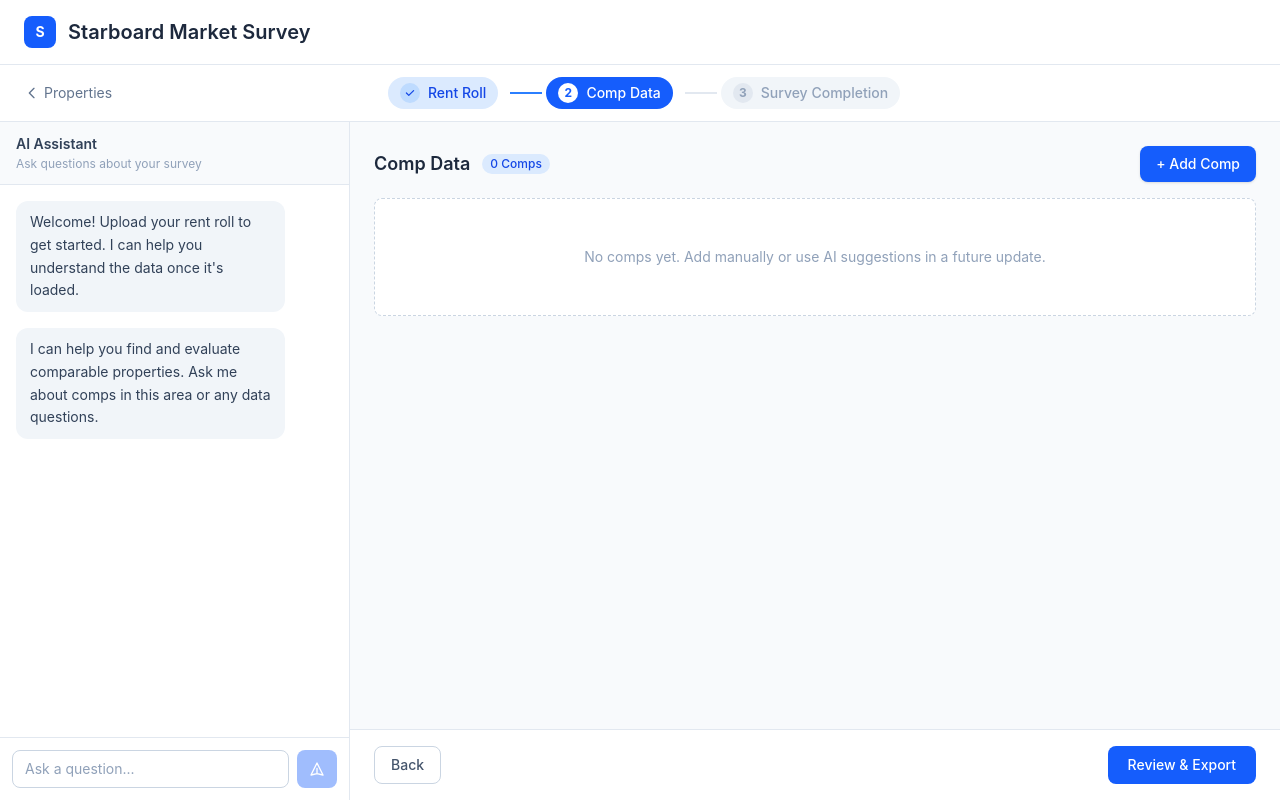
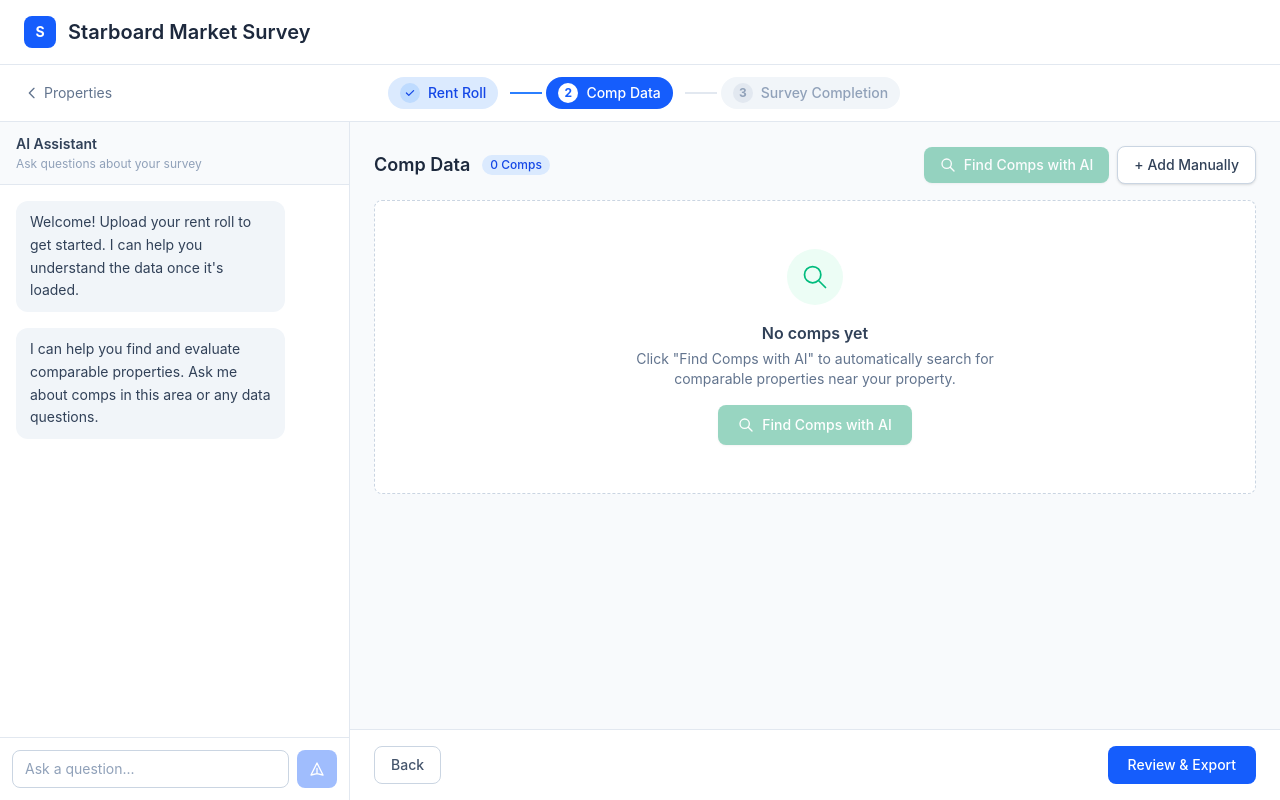
Before and after one commit to ryanstarboard/starboard-market-survey, a React (Vite) app: page /survey/1 in a window 1280 px wide. Both pictures are taken after a click on the button "Next". Built offline with nearby package versions, Linux system fonts and the light colour scheme.

Commit message:
AI comp search button, full property/rentRoll context in chat panel

```diff
--- a/src/components/ChatPanel.tsx
+++ b/src/components/ChatPanel.tsx
@@ -1,16 +1,61 @@
-import { useState, useRef, useEffect, useCallback } from "react";
+import { useState, useRef, useEffect, useCallback, useMemo } from "react";
 import { streamChat } from "../lib/api";
+import type { Property, RentRollSummary, Comp } from "../lib/types";
 
 interface ChatMessage {
   role: "user" | "assistant";
   content: string;
 }
 
-const STAGE_PROMPTS: Record<number, string> = {
-  0: "You are helping a property manager with their rent roll data. They are uploading an AppFolio rent roll export. Help them understand the data: unit counts, average rents, occupancy, and trends. Be concise and practical.",
-  1: "You are helping a property manager evaluate comparable properties for a market survey. Help them assess whether comps are appropriate, compare rents and amenities, and identify outliers. Be concise and practical.",
-  2: "You are helping a property manager finalize their market survey. Help them review the data, note any gaps, and prepare for export. Be concise and practical.",
-};
+function buildSystemPrompt(
+  stage: number,
+  property: Property | null,
+  rentRoll: RentRollSummary | null,
+  comps: Comp[]
+): string {
+  let context = "You are a helpful real estate market survey assistant for Starboard Real Estate. Be concise and practical.\n\n";
+
+  if (property) {
+    context += `SUBJECT PROPERTY:\n- Name: ${property.name}\n- Address: ${property.address}\n- City: ${property.city}\n- Total Units: ${property.totalUnits}\n\n`;
+  }
+
+  if (rentRoll) {
+    context += "RENT ROLL SUMMARY (already uploaded and parsed):\n";
+    for (const t of rentRoll.byType) {
+      context += `- ${t.type}: ${t.count} units, avg rent $${t.avgRent}, range $${t.low}-$${t.high}, avg tenure ${t.avgTenureMonths} months\n`;
+    }
+    context += `- ${rentRoll.recent.length} most recent leases loaded\n\n`;
+  }
+
+  if (comps.length > 0) {
+    const active = comps.filter((c) => !c.excluded);
+    const excluded = comps.filter((c) => c.excluded);
+    context += `COMPS (${active.length} active, ${excluded.length} excluded):\n`;
+    for (const c of active) {
+      const avgRent = c.floorPlans.length > 0
+        ? Math.round(c.floorPlans.reduce((s, fp) => s + (fp.rent ?? 0), 0) / c.floorPlans.length)
+        : null;
+      context += `- ${c.name || "Unnamed"}: ${c.address || "no address"}, ${c.totalUnits} units${avgRent ? `, ~$${avgRent} avg rent` : ""}\n`;
+    }
+    context += "\n";
+  }
+
+  switch (stage) {
+    case 0:
+      context += rentRoll
+        ? "The rent roll has been uploaded and parsed. Help the user understand their data — unit mix, rent ranges, trends, and anything notable."
+        : "The user needs to upload their AppFolio rent roll. Help them with the process if they have questions.";
+      break;
+    case 1:
+      context += "Help the user evaluate comparable properties. You already know the subject property details and rent roll data above — never ask for this information. Help assess comps, compare rents, identify outliers.";
+      break;
+    case 2:
+      context += "Help the user finalize the survey. Review data completeness, note gaps, and help prepare for export.";
+      break;
+  }
+
+  return context;
+}
 
 const STAGE_WELCOME: Record<number, string> = {
   0: "Welcome! Upload your rent roll to get started. I can help you understand the data once it's loaded.",
@@ -20,9 +65,12 @@ const STAGE_WELCOME: Record<number, string> = {
 
 interface ChatPanelProps {
   stage: number;
+  property?: Property | null;
+  rentRoll?: RentRollSummary | null;
+  comps?: Comp[];
 }
 
-export default function ChatPanel({ stage }: ChatPanelProps) {
+export default function ChatPanel({ stage, property = null, rentRoll = null, comps = [] }: ChatPanelProps) {
   const [messages, setMessages] = useState<ChatMessage[]>([
     { role: "assistant", content: STAGE_WELCOME[stage] ?? STAGE_WELCOME[0] },
   ]);
@@ -64,9 +112,11 @@ export default function ChatPanel({ stage }: ChatPanelProps) {
       content: m.content,
     }));
 
+    const systemPrompt = buildSystemPrompt(stage, property, rentRoll, comps);
+
     const abort = streamChat(
       allMessages,
-      STAGE_PROMPTS[stage] ?? STAGE_PROMPTS[0],
+      systemPrompt,
       (chunk) => {
         setMessages((prev) => {
           const updated = [...prev];
@@ -98,7 +148,7 @@ export default function ChatPanel({ stage }: ChatPanelProps) {
     );
 
     abortRef.current = abort;
-  }, [input, streaming, messages, stage]);
+  }, [input, streaming, messages, stage, property, rentRoll, comps]);
 
   const handleKeyDown = (e: React.KeyboardEvent) => {
     if (e.key === "Enter" && !e.shiftKey) {
--- a/src/pages/Home.tsx
+++ b/src/pages/Home.tsx
@@ -1,7 +1,7 @@
 import { useNavigate } from "react-router-dom";
 import type { Property } from "../lib/types";
 
-const SAMPLE_PROPERTIES: Property[] = [
+export const SAMPLE_PROPERTIES: Property[] = [
   {
     id: "the-james",
     name: "The James",
--- a/src/pages/Survey.tsx
+++ b/src/pages/Survey.tsx
@@ -4,6 +4,7 @@ import ChatPanel from "../components/ChatPanel";
 import RentRoll from "../stages/RentRoll";
 import CompData from "../stages/CompData";
 import SurveyMeta from "../stages/SurveyMeta";
+import { SAMPLE_PROPERTIES } from "./Home";
 import type { SurveyState, RentRollSummary, Comp } from "../lib/types";
 
 const STAGES = ["Rent Roll", "Comp Data", "Survey Completion"] as const;
@@ -47,9 +48,11 @@ function surveyReducer(state: SurveyState, action: SurveyAction): SurveyState {
 function StageContent({
   state,
   dispatch,
+  property,
 }: {
   state: SurveyState;
   dispatch: React.Dispatch<SurveyAction>;
+  property: ReturnType<typeof SAMPLE_PROPERTIES.find> | null;
 }) {
   switch (state.stage) {
     case 0:
@@ -68,6 +71,8 @@ function StageContent({
         <CompData
           comps={state.comps}
           onCompsChange={(comps) => dispatch({ type: "SET_COMPS", comps })}
+          property={property ?? null}
+          rentRoll={state.rentRoll}
         />
       );
     case 2:
@@ -91,6 +96,8 @@ function StageContent({
 export default function Survey() {
   const { propertyId } = useParams<{ propertyId: string }>();
   const navigate = useNavigate();
+
+  const property = SAMPLE_PROPERTIES.find((p) => p.id === propertyId) ?? null;
 
   const [state, dispatch] = useReducer(surveyReducer, {
     propertyId: propertyId || "",
@@ -191,12 +198,17 @@ export default function Survey() {
       {/* Main content area: chat panel + stage content */}
       <div className="flex-1 flex overflow-hidden">
         <div className="w-[350px] flex-shrink-0">
-          <ChatPanel stage={state.stage} />
+          <ChatPanel
+            stage={state.stage}
+            property={property}
+            rentRoll={state.rentRoll}
+            comps={state.comps}
+          />
         </div>
 
         <div className="flex-1 flex flex-col overflow-y-auto">
           <div className="flex-1 flex flex-col p-6">
-            <StageContent state={state} dispatch={dispatch} />
+            <StageContent state={state} dispatch={dispatch} property={property} />
           </div>
 
           {/* Navigation buttons */}
--- a/src/stages/CompData.tsx
+++ b/src/stages/CompData.tsx
@@ -1,11 +1,15 @@
 import { useState } from "react";
-import type { Comp } from "../lib/types";
+import type { Comp, RentRollSummary, Property } from "../lib/types";
 import { CompCard } from "../components/CompCard";
 import ExcludeModal from "../components/ExcludeModal";
+import { fetchCompSuggestions } from "../lib/api";
+import type { CompSuggestion } from "../lib/api";
 
 interface CompDataProps {
   comps: Comp[];
   onCompsChange: (comps: Comp[]) => void;
+  property: Property | null;
+  rentRoll: RentRollSummary | null;
 }
 
 function generateId(): string {
@@ -48,9 +52,28 @@ function blankComp(): Comp {
   };
 }
 
-export default function CompData({ comps, onCompsChange }: CompDataProps) {
+function suggestionToComp(s: CompSuggestion): Comp {
+  return {
+    ...blankComp(),
+    id: generateId(),
+    name: s.name,
+    address: s.address,
+    cityState: s.cityState,
+    distanceFromSubject: s.distanceFromSubject,
+    phone: s.phone || "",
+    totalUnits: s.totalUnits || 0,
+    leaseTerms: s.leaseTerms || "",
+    utilitiesIncluded: s.utilitiesIncluded || "",
+    otherNotes: s.reasoning || "",
+    source: "AI Suggestion",
+  };
+}
+
+export default function CompData({ comps, onCompsChange, property, rentRoll }: CompDataProps) {
   const [excludedOpen, setExcludedOpen] = useState(false);
   const [excludingCompId, setExcludingCompId] = useState<string | null>(null);
+  const [aiLoading, setAiLoading] = useState(false);
+  const [aiError, setAiError] = useState<string | null>(null);
 
   const activeComps = comps.filter((c) => !c.excluded);
   const excludedComps = comps.filter((c) => c.excluded);
@@ -87,7 +110,37 @@ export default function CompData({ comps, onCompsChange }: CompDataProps) {
     onCompsChange([...comps, blankComp()]);
   };
 
+  const findCompsWithAI = async () => {
+    if (!property) return;
+    setAiLoading(true);
+    setAiError(null);
+
+    const unitMix = rentRoll
+      ? rentRoll.byType.map((t) => ({
+          type: t.type,
+          count: t.count,
+          avgRent: t.avgRent,
+        }))
+      : [];
+
+    try {
+      const suggestions = await fetchCompSuggestions(
+        property.name,
+        property.address,
+        unitMix
+      );
+      const newComps = suggestions.map(suggestionToComp);
+      onCompsChange([...comps, ...newComps]);
+    } catch (err) {
+      setAiError(err instanceof Error ? err.message : "Failed to find comps");
+    } finally {
+      setAiLoading(false);
+    }
+  };
+
   const excludingComp = comps.find((c) => c.id === excludingCompId);
+
+  const canSearchAI = !!property && !aiLoading;
 
   return (
     <div className="space-y-4">
@@ -111,18 +164,84 @@ export default function CompData({ comps, onCompsChange }: CompDataProps) {
             </span>
           )}
         </div>
-        <button
-          onClick={addComp}
-          className="px-4 py-2 text-sm font-medium text-white bg-blue-600 rounded-lg hover:bg-blue-700 transition-colors shadow-sm"
-        >
-          + Add Comp
-        </button>
+        <div className="flex items-center gap-2">
+          <button
+            onClick={findCompsWithAI}
+            disabled={!canSearchAI}
+            className="px-4 py-2 text-sm font-medium text-white bg-emerald-600 rounded-lg hover:bg-emerald-700 disabled:opacity-40 disabled:cursor-not-allowed transition-colors shadow-sm inline-flex items-center gap-2"
+          >
+            {aiLoading ? (
+              <>
+                <svg className="w-4 h-4 animate-spin" fill="none" viewBox="0 0 24 24">
+                  <circle className="opacity-25" cx="12" cy="12" r="10" stroke="currentColor" strokeWidth="4" />
+                  <path className="opacity-75" fill="currentColor" d="M4 12a8 8 0 018-8V0C5.373 0 0 5.373 0 12h4z" />
+                </svg>
+                Searching...
+              </>
+            ) : (
+              <>
+                <svg className="w-4 h-4" fill="none" stroke="currentColor" viewBox="0 0 24 24">
+                  <path strokeLinecap="round" strokeLinejoin="round" strokeWidth={2} d="M21 21l-6-6m2-5a7 7 0 11-14 0 7 7 0 0114 0z" />
+                </svg>
+                Find Comps with AI
+              </>
+            )}
+          </button>
+          <button
+            onClick={addComp}
+            className="px-4 py-2 text-sm font-medium text-slate-700 bg-white border border-slate-300 rounded-lg hover:bg-slate-50 transition-colors shadow-sm"
+          >
+            + Add Manually
+          </button>
+        </div>
       </div>
 
-      {/* Active Comps */}
-      {activeComps.length === 0 && excludedComps.length === 0 && (
-        <div className="text-center py-12 text-slate-400 bg-white rounded-lg border border-dashed border-slate-300">
-          <p className="text-sm">No comps yet. Add manually or use AI suggestions in a future update.</p>
+      {/* AI Error */}
+      {aiError && (
+        <div className="p-3 bg-red-50 border border-red-200 rounded-lg text-sm text-red-700 flex items-center justify-between">
+          <span>{aiError}</span>
+          <button onClick={() => setAiError(null)} className="text-red-400 hover:text-red-600 ml-2">
+            <svg className="w-4 h-4" fill="none" stroke="currentColor" viewBox="0 0 24 24">
+              <path strokeLinecap="round" strokeLinejoin="round" strokeWidth={2} d="M6 18L18 6M6 6l12 12" />
+            </svg>
+          </button>
+        </div>
+      )}
+
+      {/* Empty state */}
+      {activeComps.length === 0 && excludedComps.length === 0 && !aiLoading && (
+        <div className="text-center py-12 bg-white rounded-lg border border-dashed border-slate-300">
+          <div className="w-14 h-14 mx-auto mb-4 rounded-full bg-emerald-50 flex items-center justify-center">
+            <svg className="w-7 h-7 text-emerald-500" fill="none" stroke="currentColor" viewBox="0 0 24 24">
+              <path strokeLinecap="round" strokeLinejoin="round" strokeWidth={1.5} d="M21 21l-6-6m2-5a7 7 0 11-14 0 7 7 0 0114 0z" />
+            </svg>
+          </div>
+          <h3 className="text-base font-semibold text-slate-700 mb-1">No comps yet</h3>
+          <p className="text-sm text-slate-500 mb-4 max-w-sm mx-auto">
+            Click "Find Comps with AI" to automatically search for comparable properties near {property?.name || "your property"}.
+          </p>
+          <button
+            onClick={findCompsWithAI}
+            disabled={!canSearchAI}
+            className="px-5 py-2.5 text-sm font-medium text-white bg-emerald-600 rounded-lg hover:bg-emerald-700 disabled:opacity-40 transition-colors shadow-sm inline-flex items-center gap-2"
+          >
+            <svg className="w-4 h-4" fill="none" stroke="currentColor" viewBox="0 0 24 24">
+              <path strokeLinecap="round" strokeLinejoin="round" strokeWidth={2} d="M21 21l-6-6m2-5a7 7 0 11-14 0 7 7 0 0114 0z" />
+            </svg>
+            Find Comps with AI
+          </button>
+        </div>
+      )}
+
+      {/* Loading state */}
+      {aiLoading && activeComps.length === 0 && (
+        <div className="text-center py-12 bg-white rounded-lg border border-slate-200">
+          <svg className="w-10 h-10 mx-auto mb-3 text-emerald-500 animate-spin" fill="none" viewBox="0 0 24 24">
+            <circle className="opacity-25" cx="12" cy="12" r="10" stroke="currentColor" strokeWidth="4" />
+            <path className="opacity-75" fill="currentColor" d="M4 12a8 8 0 018-8V0C5.373 0 0 5.373 0 12h4z" />
+          </svg>
+          <p className="text-sm font-medium text-slate-600">Searching for comparable properties...</p>
+          <p className="text-xs text-slate-400 mt-1">This may take 15-30 seconds</p>
         </div>
       )}
 
```
